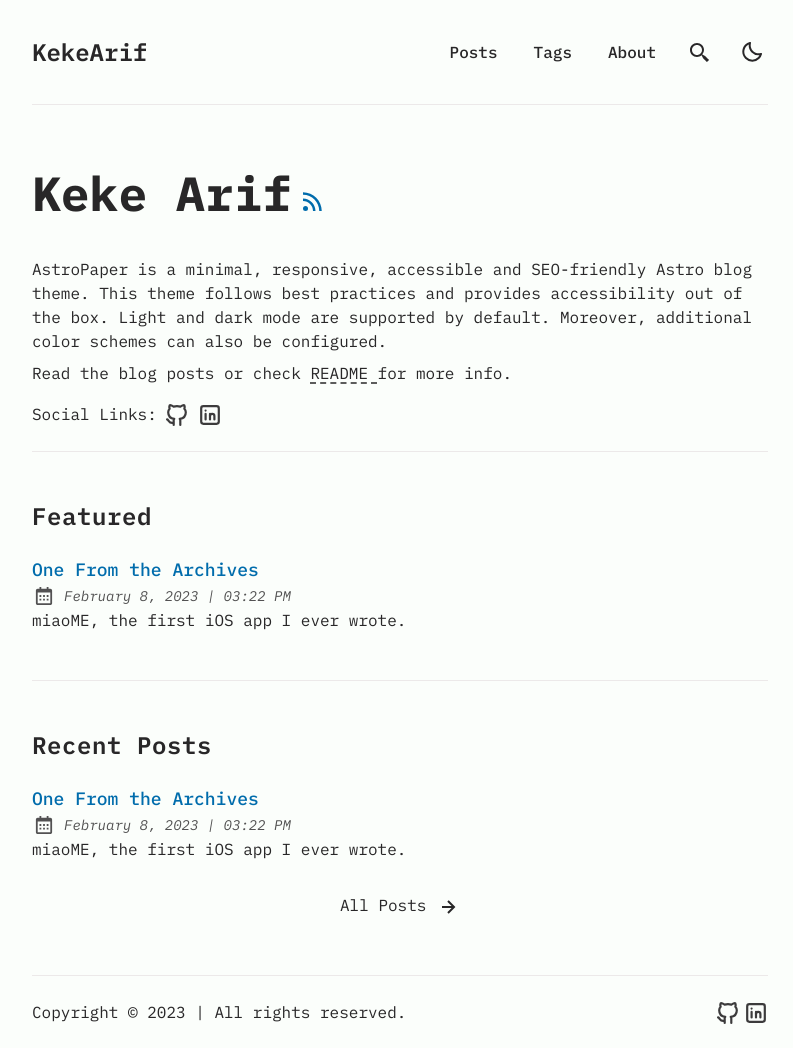
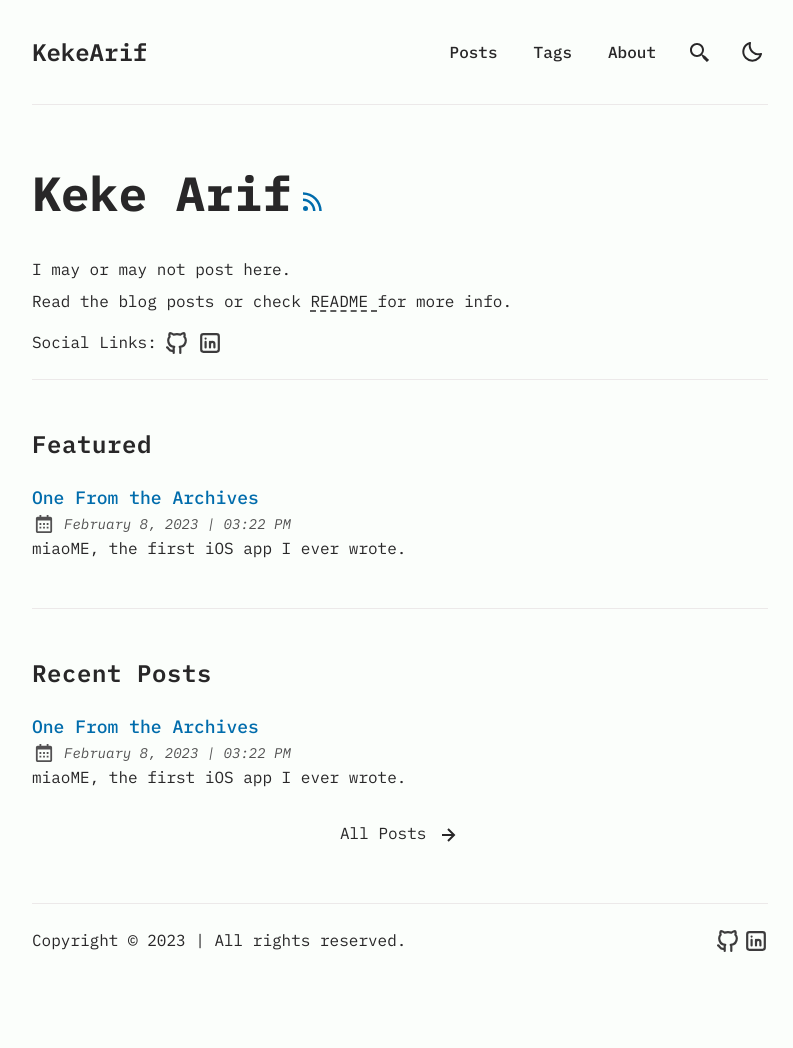
Before and after one commit to kekearifblog/kekearifblog.github.io, an Astro site: page / in a window 1280 px wide. Shown: the whole page, without its empty margins (240-1033 px from the left). After the commit the page ends 976 px from the top, so only its background shows below. Built offline with nearby package versions, Linux system fonts and the light colour scheme; Astro itself is replaced by a stand-in of ours.

Commit message:
index changes

```diff
--- a/src/pages/index.astro
+++ b/src/pages/index.astro
@@ -41,10 +41,7 @@ const socialCount = SOCIALS.filter(social => social.active).length;
       </a>
 
       <p>
-        AstroPaper is a minimal, responsive, accessible and SEO-friendly Astro
-        blog theme. This theme follows best practices and provides accessibility
-        out of the box. Light and dark mode are supported by default. Moreover,
-        additional color schemes can also be configured.
+        I may or may not post here.
       </p>
       <p>
         Read the blog posts or check
```
